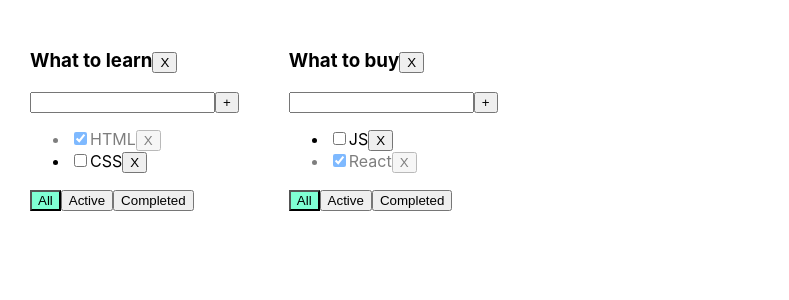
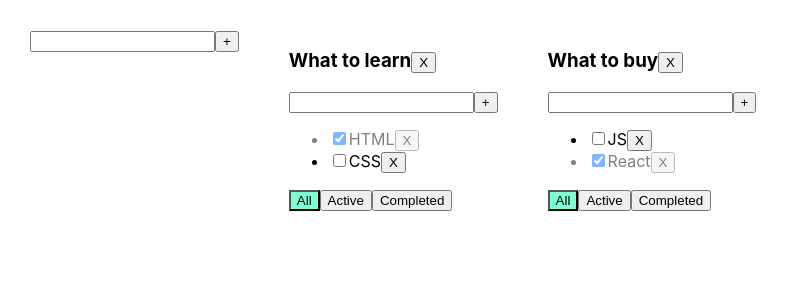
Before and after one commit to AndreiYantsevich/todo_V2, a React (Create React App) app: page / in a window 1280 px wide. Shown: the top 300 px of the page, without its empty margins (0-789 px from the left). Built offline with nearby package versions, Linux system fonts and the light colour scheme.

Commit message:
added item form component

```diff
--- /dev/null
+++ b/src/AddItemForm.tsx
@@ -0,0 +1,42 @@
+import React, {ChangeEvent, FC, KeyboardEvent, useState} from 'react';
+
+type PropsType = {
+    addItem: (title: string) => void
+}
+
+export const AddItemForm: FC<PropsType> = ({addItem}) => {
+    const [value, setValue] = useState('')
+    const [error, setError] = useState<string | null>(null)
+
+    const changeValueHandler = (e: ChangeEvent<HTMLInputElement>) => {
+        setValue(e.currentTarget.value)
+    }
+
+    const addItemHandler = () => {
+        if (value.trim() !== '') {
+            addItem(value)
+            setValue('')
+        } else {
+            setError('Title is required')
+        }
+    }
+
+    const onKeyPressHandler = (e: KeyboardEvent<HTMLInputElement>) => {
+        setError(null)
+        if (e.key === 'Enter') {
+            addItemHandler();
+        }
+    }
+
+    return (
+        <div>
+            <input value={value}
+                   onChange={changeValueHandler}
+                   onKeyPress={onKeyPressHandler}
+                   className={error ? 'error' : ''}
+            />
+            <button onClick={addItemHandler}>+</button>
+            {error ? <div className="error-message">{error}</div> : ''}
+        </div>
+    )
+}
--- a/src/App.tsx
+++ b/src/App.tsx
@@ -2,6 +2,7 @@ import React, {useState} from 'react';
 import './App.css';
 import {TaskType, Todolist} from './Todolist';
 import {v1} from 'uuid';
+import {AddItemForm} from './AddItemForm';
 
 export type FilterValueType = 'all' | 'active' | 'completed';
 export type TodolistType = {
@@ -76,8 +77,18 @@ function App() {
         setTasks({...tasks})
     }
 
+    const addTodolist = (title: string) => {
+        const newTodolist: TodolistType = {id: v1(), title: title, filter: 'all'}
+        setTodolists([newTodolist, ...todolists])
+        setTasks({
+            ...tasks,
+            [newTodolist.id]: []
+        })
+    }
+
     return (
         <div className="App">
+            <AddItemForm addItem={addTodolist}/>
             {
                 todolists.map(tl => {
                     let allTodolistTasks = tasks[tl.id]
--- a/src/Todolist.tsx
+++ b/src/Todolist.tsx
@@ -1,5 +1,6 @@
 import React, {ChangeEvent, KeyboardEvent, FC, useState} from 'react';
 import {FilterValueType} from './App';
+import {AddItemForm} from './AddItemForm';
 
 export type TaskType = {
     id: string
@@ -30,49 +31,18 @@ export const Todolist: FC<PropsType> = ({
                                             filter,
                                             removeTodolist
                                         }) => {
-    const [value, setValue] = useState('')
-    const [error, setError] = useState<string | null>(null)
-
-    const changeValueHandler = (e: ChangeEvent<HTMLInputElement>) => {
-        setValue(e.currentTarget.value)
-    }
-
-    const addTaskHandler = () => {
-        if (value.trim() !== '') {
-            addTask(value, id)
-            setValue('')
-        } else {
-            setError('Title is required')
-        }
-    }
-
-    const onKeyPressHandler = (e: KeyboardEvent<HTMLInputElement>) => {
-        setError(null)
-        if (e.key === 'Enter') {
-            addTaskHandler();
-        }
-    }
-
     const onAllClickHandler = () => changeFilter('all', id);
     const onActiveClickHandler = () => changeFilter('active', id);
     const onCompletedClickHandler = () => changeFilter('completed', id);
-
     const removeTodolistHandler = () => removeTodolist(id);
+    const addTaskHandler = (value: string) => addTask(value, id)
 
     return (
         <div>
             <h3>{title}
             <button onClick={removeTodolistHandler}>X</button>
             </h3>
-            <div>
-                <input value={value}
-                       onChange={changeValueHandler}
-                       onKeyPress={onKeyPressHandler}
-                       className={error ? 'error' : ''}
-                />
-                <button onClick={addTaskHandler}>+</button>
-                {error ? <div className="error-message">{error}</div> : ''}
-            </div>
+            <AddItemForm addItem={addTaskHandler}/>
             <ul>
                 {
                     tasks.map(task => {
```
